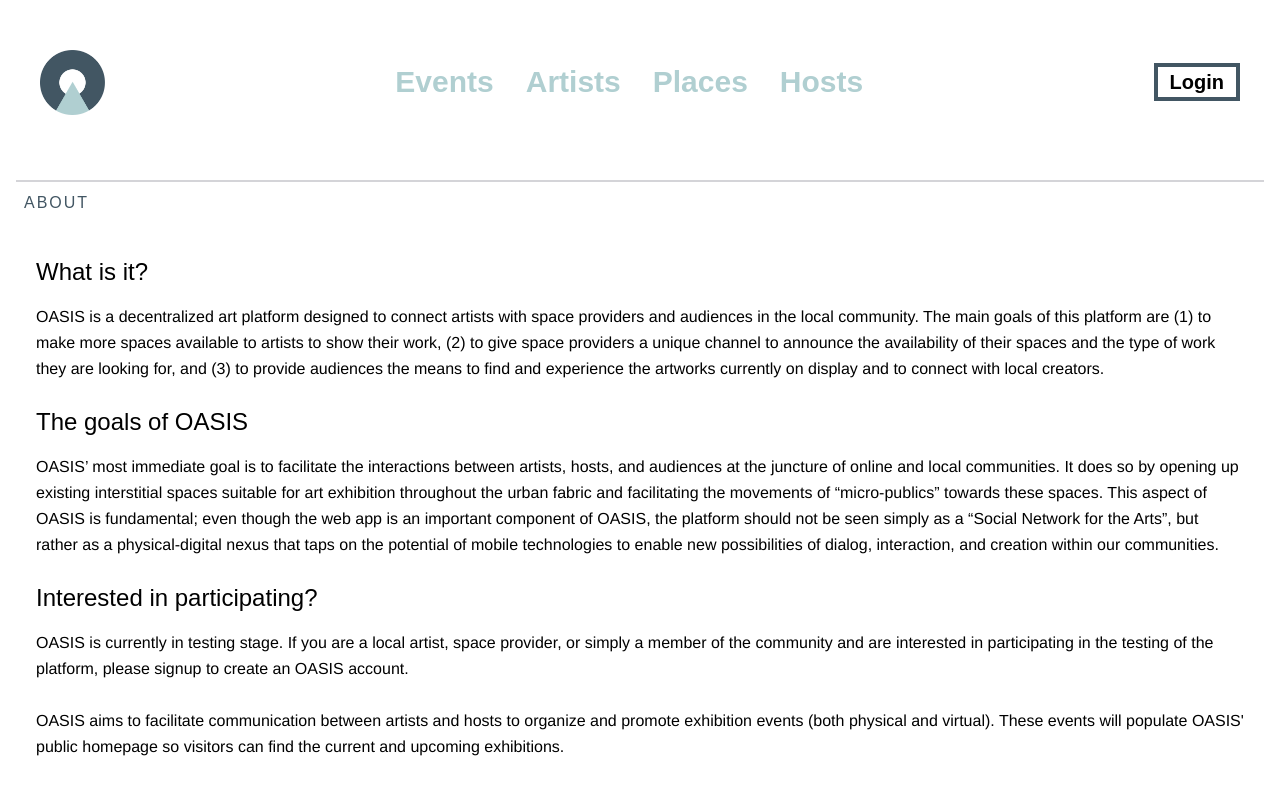
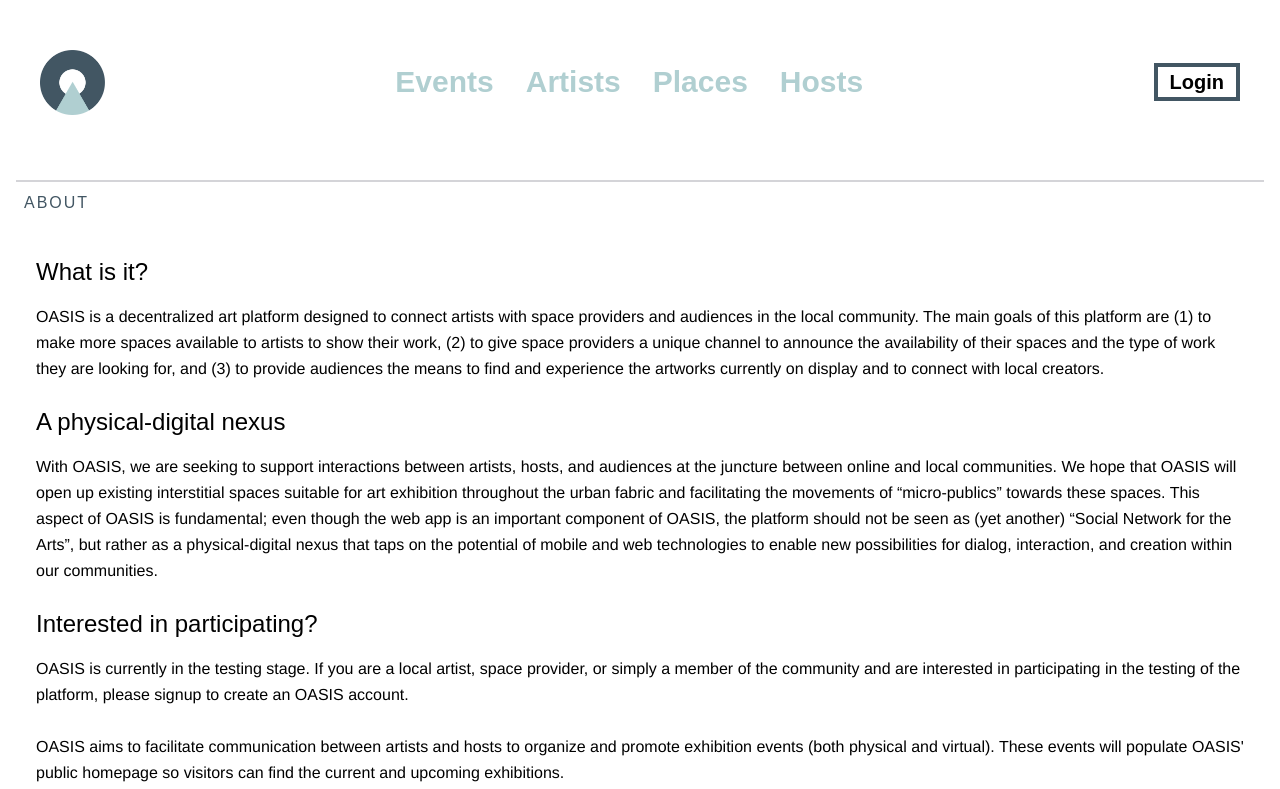
Before and after one commit to oasis-art-project/oasis-webapp, a React (Create React App) app: page /about in a window 1280 px wide. Shown: the top 789 px of the page. Built offline with nearby package versions, Linux system fonts and the light colour scheme.

Commit message:
a few more edits in the about page

```diff
--- a/src/pages/About/About.tsx
+++ b/src/pages/About/About.tsx
@@ -32,20 +32,20 @@ function About() {
         for, and (3) to provide audiences the means to find and experience the
         artworks currently on display and to connect with local creators.
       </p>
-      <h3 className="font-header text-2xl mt-6 mb-4">The goals of OASIS</h3>
+      <h3 className="font-header text-2xl mt-6 mb-4">A physical-digital nexus</h3>
       <p>
-        OASIS’ most immediate goal is to facilitate the interactions between artists, hosts, and
-        audiences at the juncture of online and local communities. It does so by opening up existing
+        With OASIS, we are seeking to support interactions between artists, hosts, and
+        audiences at the juncture between online and local communities. We hope that OASIS will open up existing
         interstitial spaces suitable for art exhibition throughout the urban fabric and facilitating
         the movements of “micro-publics” towards these spaces. This aspect of OASIS is fundamental;
         even though the web app is an important component of OASIS, the platform should not be seen
-        simply as a “Social Network for the Arts”, but rather as a physical-digital nexus that taps
-        on the potential of mobile technologies to enable new possibilities of dialog, interaction,
+        as (yet another) “Social Network for the Arts”, but rather as a physical-digital nexus that taps
+        on the potential of mobile and web technologies to enable new possibilities for dialog, interaction,
         and creation within our communities.
       </p>
       <h3 className="font-header text-2xl mt-6 mb-4">Interested in participating?</h3>
       <p>
-        OASIS is currently in testing stage. If you are a local artist, space provider, or
+        OASIS is currently in the testing stage. If you are a local artist, space provider, or
         simply a member of the community and are interested in participating in the testing of the platform,
         please <a href={`/signup`}>signup</a> to create an OASIS account.
       </p>
```
